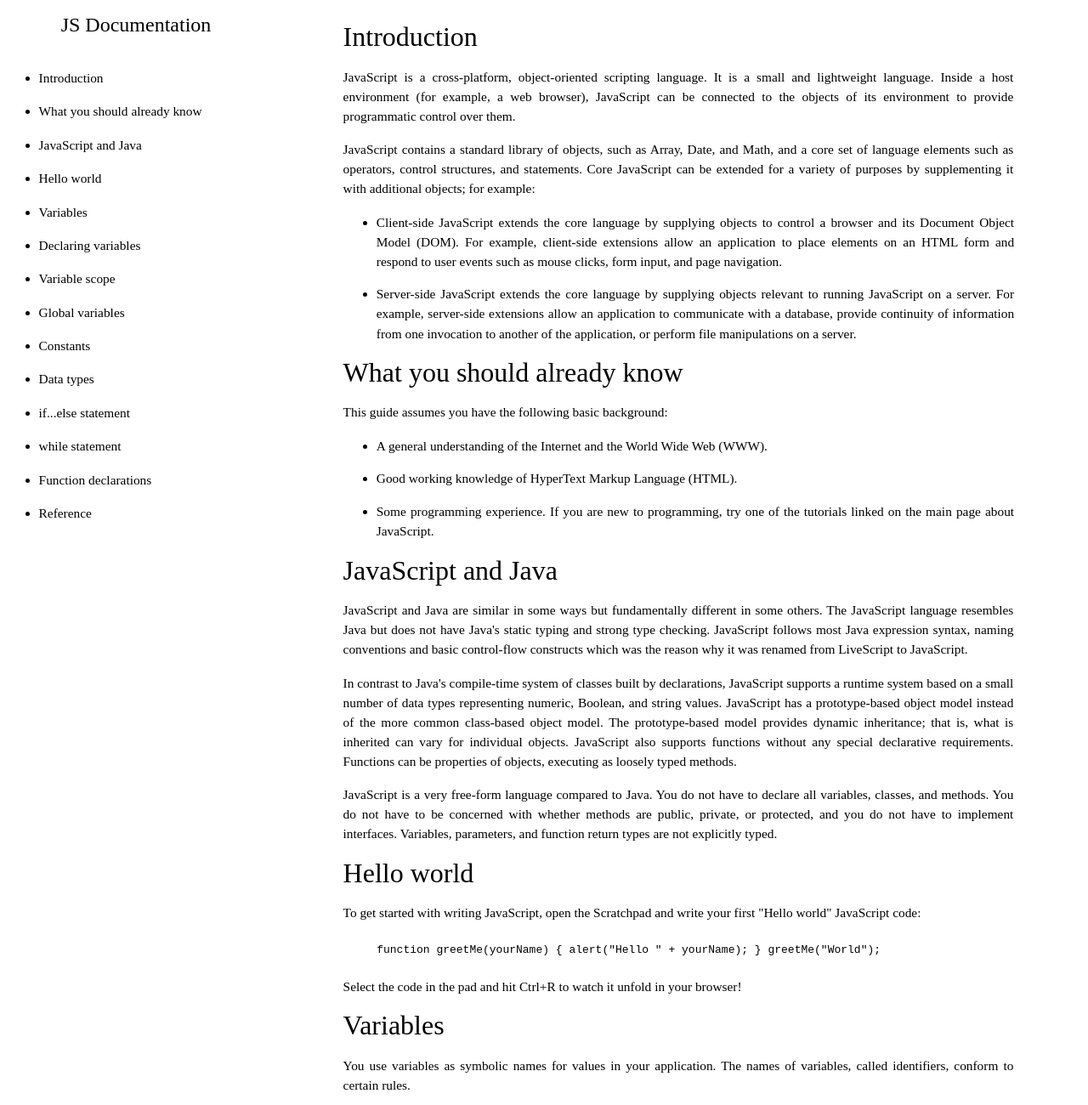
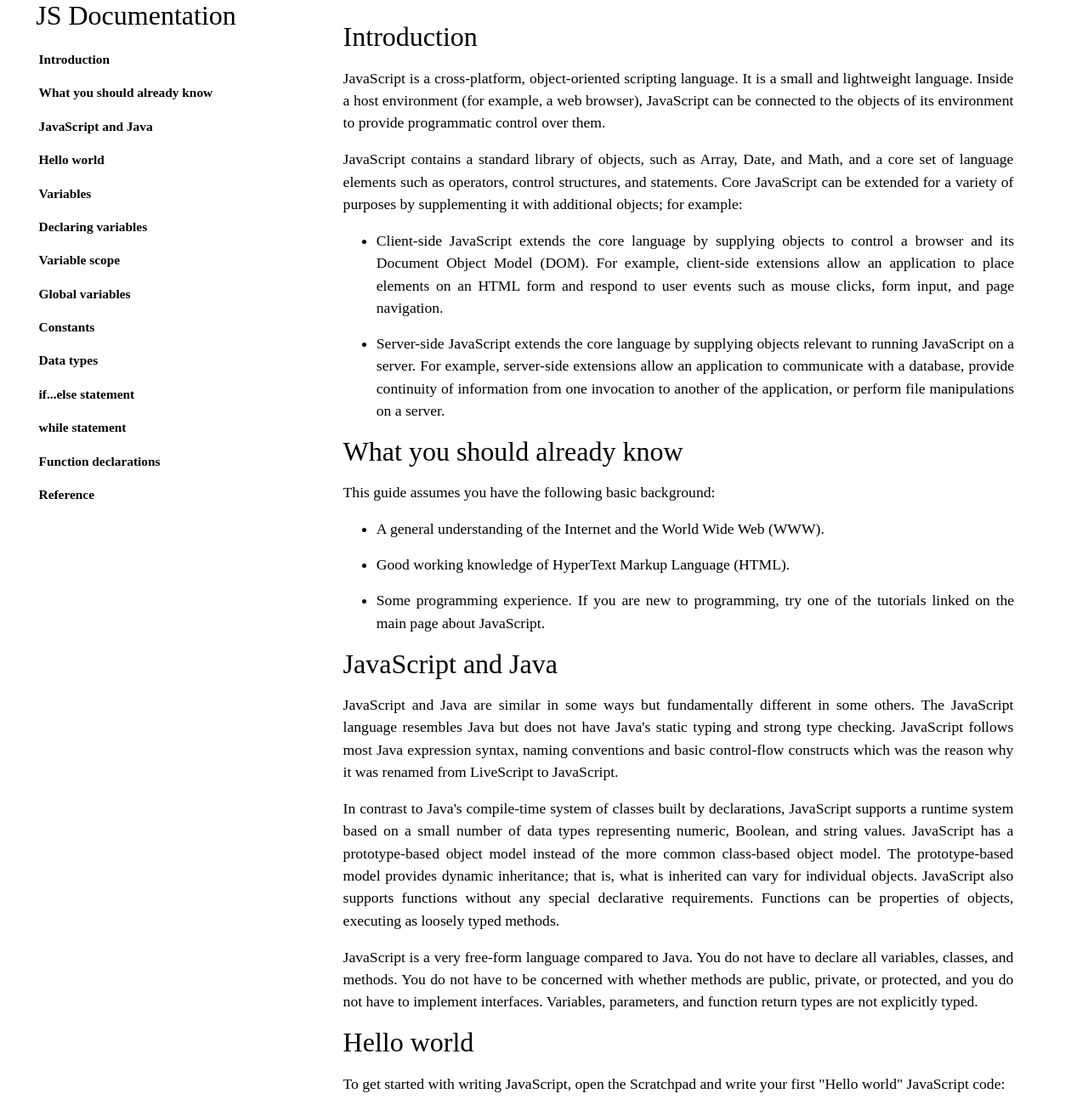
Before and after one commit to MCinotti/fcc, a plain HTML site: page techdoc.html in a window 1280 px wide. Shown: the top 1300 px of the page at 85% size. Drawn offline with Linux system fonts and the light colour scheme.

Commit message:
touchup techdoc page removed old imgs

```diff
--- a/portfolio.css
+++ b/portfolio.css
@@ -4,10 +4,3 @@ nav {
   width: 25%;
   height: 75%;
 }
-
-.nav-header  {
-}
-
-.nav-bar {
-
-}
--- a/techdoc.css
+++ b/techdoc.css
@@ -1,6 +1,7 @@
 body {
   display: block;
   font-family: var(--font-main);
+  font-size: 1rem;
   color: var(--text);
 }
 
@@ -9,8 +10,12 @@ body {
   background-color: var(--background-alt);
   color: var(--text-alt);
   text-align: left;
+  min-width: 25%;
+  max-width: 80%;
   padding: 0.5rem;
   margin-left: 3rem;
+  border-radius: 2rem;
+  box-shadow: 0.1em 0.1em 0.8em var(--primary-alt);
 }
 
 .nav-bar {
@@ -22,29 +27,39 @@ body {
   width: 25%;
   height: 100%;
   border: 2px solid var(--secondary-alt);
+  box-shadow: 0.2em 0.2em 0.3em var(--background-alt);
 }
 
 .nav-header {
   display: block;
   font-family: var(--font-h1);
-  font-size: 1.5rem;
+  font-size: 2rem;
   text-align: center;
-  padding: 1rem;
   background-color: var(--secondary-alt);
-  text-shadow: 0.1em 0.1em 0.15em var(--background);
+  text-shadow: 0.1em 0.1em 0.15em var(--text-alt);
 }
 
 .nav-link {
   display: block;
+  font-weight: 900;
+  font-size: 0.96rem;
   text-decoration: none;
   text-align: left;
-  color: var(--text);
+  color: var(--secondary);
   line-height: 2.2;
 }
 
+.nav-bar ul {
+  list-style-type: none;
+}
+
+a {
+  color: var(--secondary);
+}
+
 a:hover {
-  color: var(--secondary);
-  text-shadow: 0.1em 0.1em 0.15em var(--background-alt);
+  color: var(--text);
+  text-shadow: 0.1em 0.1em 0.15em var(--secondary-alt);
 }
 
 .main-doc {
@@ -73,7 +88,7 @@ a:hover {
 
 article p, li {
   text-align: justify;
-  font-size: 0.96rem;
+  font-size: 1.1rem;
   margin: 2%;
   line-height: 1.5;
 }
```
Also changed, not shown: plp.html (+16 -18 lines), techdoc.html (+2 -1 lines), imgs/old.techdoc.png (deleted), imgs/old.tribute.png (deleted).
